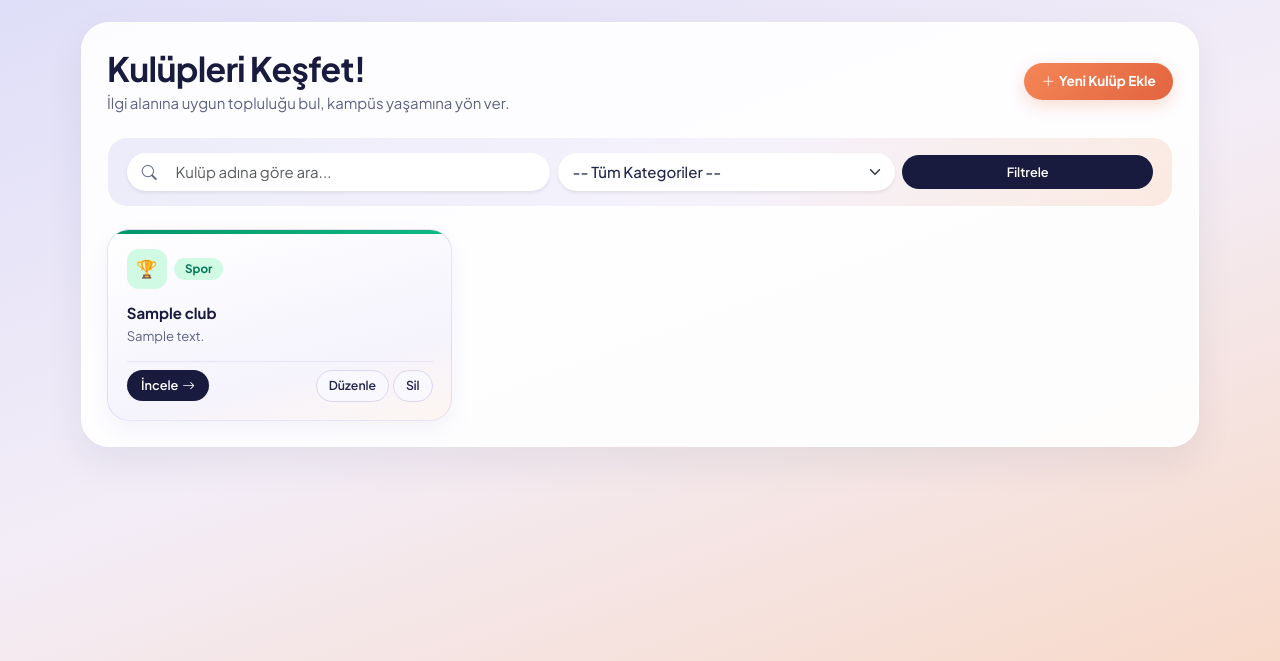
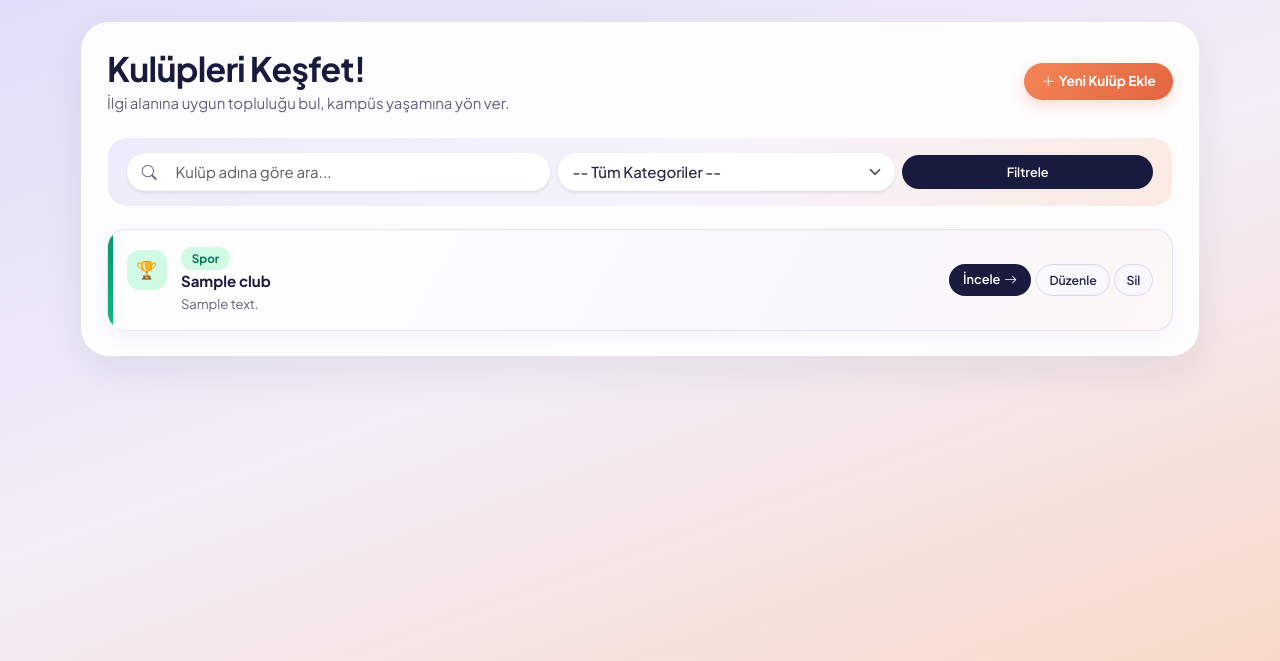
Before and after one commit to samira-05/kampus-portal, an ASP.NET Core app: page /Clubs in a window 1280 px wide. Shown: the part 97-758 px from the top of the page. Run offline with ASP.NET Core 8, Linux system fonts and the light colour scheme; empty tables hold one stand-in row (values such as "Sample post"); style sheets or scripts are compiled from the project's sources; database files in the repository are not loaded.

Commit message:
Kulüpler sayfası rozet başlık üstünde yatay dizin görünümüne güncellendi

```diff
--- a/Views/Clubs/Index.cshtml
+++ b/Views/Clubs/Index.cshtml
@@ -23,52 +23,96 @@
         padding: 1rem 1.25rem;
     }
 
-    .kp-showcase-card {
+    .kp-directory-list {
+        display: flex;
+        flex-direction: column;
+        gap: 0.85rem;
+    }
+
+    .kp-directory-row {
         position: relative;
+        background: linear-gradient(120deg, #ffffff 0%, #f8f7fe 70%, #fdf8f5 100%);
+        border: 1px solid rgba(114, 102, 214, 0.16);
+        border-radius: 18px;
+        padding: 1.05rem 1.25rem;
+        display: flex;
+        align-items: center;
+        justify-content: space-between;
+        gap: 1.25rem;
+        overflow: hidden;
+        box-shadow: 0 8px 20px rgba(74, 66, 150, 0.05);
+        transition: transform 0.18s ease, box-shadow 0.18s ease, border-color 0.18s ease;
+    }
+
+        .kp-directory-row::before {
+            content: "";
+            position: absolute;
+            top: 0;
+            bottom: 0;
+            left: 0;
+            width: 5px;
+            background: var(--kp-row-accent, linear-gradient(180deg, #5b4cf5, #3b82f6));
+        }
+
+        .kp-directory-row:hover {
+            transform: translateY(-2px);
+            border-color: rgba(91, 76, 245, 0.32);
+            box-shadow: 0 12px 26px rgba(74, 66, 150, 0.1);
+        }
+
+    .kp-row-teknoloji {
+        --kp-row-accent: linear-gradient(180deg, #2563eb, #3b82f6);
+    }
+
+    .kp-row-sanat {
+        --kp-row-accent: linear-gradient(180deg, #e11d48, #f43f5e);
+    }
+
+    .kp-row-spor {
+        --kp-row-accent: linear-gradient(180deg, #059669, #10b981);
+    }
+
+    .kp-row-sosyal {
+        --kp-row-accent: linear-gradient(180deg, #d97706, #f59e0b);
+    }
+
+    .kp-row-main {
+        display: flex;
+        align-items: flex-start;
+        gap: 0.95rem;
+        min-width: 0;
+        flex: 1 1 auto;
+    }
+
+    .kp-row-actions {
+        display: flex;
+        align-items: center;
+        gap: 0.35rem;
+        flex-shrink: 0;
+    }
+
+    .kp-empty-state {
         background: linear-gradient(165deg, #ffffff 0%, #f5f3fc 68%, #fdf6f2 100%);
         border: 1px solid rgba(114, 102, 214, 0.16);
         border-radius: 22px;
-        padding: 1.25rem;
-        height: 100%;
-        display: flex;
-        flex-direction: column;
-        overflow: hidden;
+        padding: 3rem 1.5rem;
         box-shadow: 0 10px 24px rgba(74, 66, 150, 0.06);
-        transition: transform 0.2s ease, box-shadow 0.2s ease, border-color 0.2s ease;
     }
 
-        .kp-showcase-card::before {
-            content: "";
-            position: absolute;
-            top: 0;
-            left: 0;
-            right: 0;
-            height: 4px;
-            background: var(--kp-card-bar, linear-gradient(90deg, #5b4cf5, #3b82f6));
+    @@media (max-width: 767.98px) {
+        .kp-directory-row {
+            flex-direction: column;
+            align-items: stretch;
+            gap: 0.9rem;
+            padding: 1rem;
         }
 
-        .kp-showcase-card:hover {
-            transform: translateY(-4px);
-            border-color: rgba(91, 76, 245, 0.34);
-            box-shadow: 0 16px 30px rgba(74, 66, 150, 0.11);
+        .kp-row-actions {
+            justify-content: space-between;
+            padding-top: 0.7rem;
+            border-top: 1px solid rgba(114, 102, 214, 0.12);
         }
-
-    .kp-bar-teknoloji {
-        --kp-card-bar: linear-gradient(90deg, #2563eb, #3b82f6);
     }
-
-    .kp-bar-sanat {
-        --kp-card-bar: linear-gradient(90deg, #e11d48, #f43f5e);
-    }
-
-    .kp-bar-spor {
-        --kp-card-bar: linear-gradient(90deg, #059669, #10b981);
-    }
-
-    .kp-bar-sosyal {
-        --kp-card-bar: linear-gradient(90deg, #d97706, #f59e0b);
-    }
-
 
     @@media (max-width: 575.98px) {
         .kp-unified-stage {
@@ -135,7 +179,7 @@
 
         @if (!Model.Any())
         {
-            <div class="kp-showcase-card text-center py-5">
+            <div class="kp-empty-state text-center">
                 <span class="fs-1 d-block mb-2">🔍</span>
                 <h2 class="h6 fw-bold mb-1" style="color: var(--kp-navy);">Aramanızla eşleşen kulüp bulunamadı</h2>
                 <p class="small mb-3" style="color: var(--kp-muted);">Farklı bir anahtar kelime veya kategori deneyebilirsin.</p>
@@ -144,23 +188,25 @@
         }
         else
         {
-            <div class="row row-cols-1 row-cols-md-2 row-cols-lg-3 g-3">
+            <div class="kp-directory-list">
                 @foreach (var club in Model)
                 {
-                    var (badgeClass, emojiIcon, iconBg, barClass) = club.Category switch
+                    var (badgeClass, emojiIcon, iconBg, rowClass) = club.Category switch
                     {
-                        ClubCategory.Teknoloji => ("kp-cat-teknoloji", "💻", "background: #dbeafe; color: #1d4ed8;", "kp-bar-teknoloji"),
-                        ClubCategory.Sanat => ("kp-cat-sanat", "🎭", "background: #ffe4e6; color: #be123c;", "kp-bar-sanat"),
-                        ClubCategory.Spor => ("kp-cat-spor", "🏆", "background: #d1fae5; color: #047857;", "kp-bar-spor"),
-                        _ => ("kp-cat-sosyal", "🤝", "background: #fef3c7; color: #b45309;", "kp-bar-sosyal")
+                        ClubCategory.Teknoloji => ("kp-cat-teknoloji", "💻", "background: #dbeafe; color: #1d4ed8;", "kp-row-teknoloji"),
+                        ClubCategory.Sanat => ("kp-cat-sanat", "🎭", "background: #ffe4e6; color: #be123c;", "kp-row-sanat"),
+                        ClubCategory.Spor => ("kp-cat-spor", "🏆", "background: #d1fae5; color: #047857;", "kp-row-spor"),
+                        _ => ("kp-cat-sosyal", "🤝", "background: #fef3c7; color: #b45309;", "kp-row-sosyal")
                     };
 
-                    <div class="col">
-                        <article class="kp-showcase-card @barClass">
-                            <div class="d-flex align-items-center gap-2 mb-3">
-                                <span class="kp-icon-box" style="@iconBg">
+                    <article class="kp-directory-row @rowClass">
+                        <div class="kp-row-main">
+                            <span class="kp-icon-box flex-shrink-0 mt-1" style="@iconBg">
                                 @emojiIcon
                             </span>
+
+                            <div class="min-w-0">
+                                <div class="mb-1">
                                     <span class="kp-cat-pill @badgeClass">@club.Category</span>
                                 </div>
 
@@ -168,13 +214,15 @@
                                     @club.Name
                                 </h2>
 
-                            <p class="small mb-3 flex-grow-1" style="color: var(--kp-muted); line-height: 1.55;">
+                                <p class="small mb-0" style="color: var(--kp-muted); line-height: 1.5;">
                                     @(string.IsNullOrWhiteSpace(club.Description)
                                         ? "Bu kulüp için henüz açıklama eklenmemiş."
                                         : club.Description)
                                 </p>
+                            </div>
+                        </div>
 
-                            <div class="d-flex align-items-center justify-content-between gap-1 pt-2 border-top" style="border-color: rgba(114, 102, 214, 0.12) !important;">
+                        <div class="kp-row-actions">
                             <a asp-action="Details" asp-route-id="@club.Id" class="kp-btn-navy text-decoration-none d-inline-flex align-items-center gap-1">
                                 <span>İncele</span>
                                 <i class="bi bi-arrow-right"></i>
@@ -190,9 +238,6 @@
                             </div>
                         </div>
                     </article>
-                    </div>
                 }
             </div>
         }
-    </div>
-</section>
```
Lines whose indentation alone changed are shown as unchanged.
